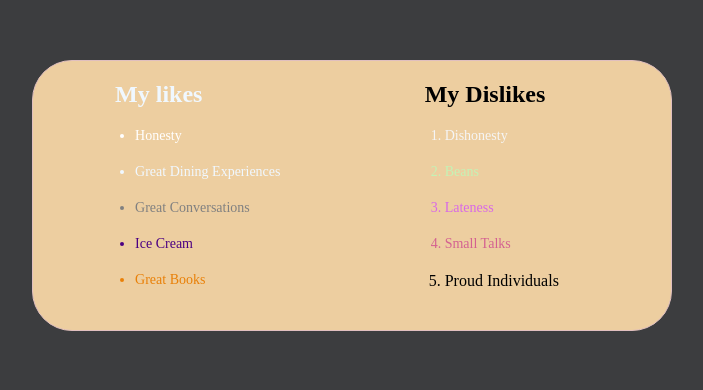
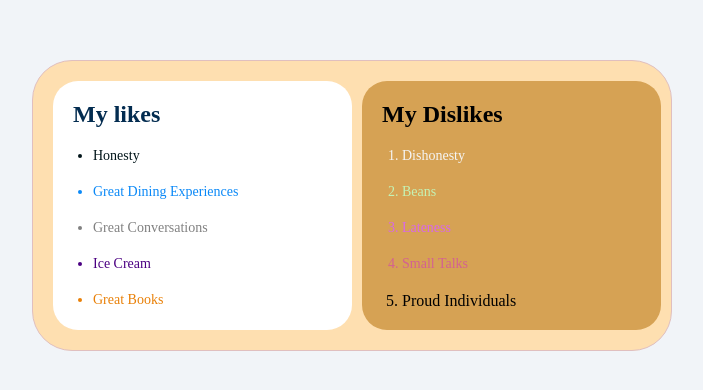
Before and after one commit to A-Micheal/third-assignment-B, a plain HTML site: page index.html in a window 1280 px wide. Shown: the whole page, without its empty margins (288-991 px from the left). Drawn offline with Linux system fonts and the light colour scheme.

Commit message:
second commit

```diff
--- a/index.html
+++ b/index.html
@@ -9,7 +9,7 @@
   </head>
   <body>
     <div class="general-container">
-
+        <div class="ul1">
 <ul class="unordered-list" id="unordered-list1">
     <h2>My likes </h2>
 <li class="list1" id="list1a">Honesty</li>
@@ -17,17 +17,20 @@
 <li class="list3" id="list3a"> Great Conversations </li>
 <li class="list4" id="list4a">Ice Cream</li>
 <li class="list5" id="list5a"> Great Books</li>
+</ul>
+</div >
 
-</ul>
-
+<div class="ol1">
 <ol class="ordered-list" id="ordered-list1">
     <h2> My Dislikes</h2>
 <li class="olist1" id="olist1a">Dishonesty</li>
+<div>
 <li class="olist2" id="olist2a" >Beans</li>
 <li class="olist3" id="olist3a">Lateness</li>
 <li class="olist4" id="olist4a">Small Talks</li>
 <li class="olist5" id="olist5a">Proud Individuals</li>
 </ol>
+    </div>
 
 
 
--- a/styles.css
+++ b/styles.css
@@ -7,7 +7,7 @@
 body{
     margin:auto;
     padding-top: 60px;
-    background-color:#3c3d3f ;
+    background-color:#f1f4f8 ;
 }
 .general-container{
     width: 50%;
@@ -19,20 +19,36 @@ body{
    min-height: 90%;
    background-color:rgba(255, 221, 170, 0.911);
    border-radius: 40px;
-   padding:20px 30px 20px 20px;
+   padding:20px 10px 20px 20px;
    border: 1px solid rgb(224, 191, 191);
 
 }
 ul li , ol li{
     margin: 20px ;
 }
+.ul1{
+    background-color: white;
+    width: 50%;
+    border-radius: 25px;
+    padding-top:20px ;
+    padding-left: 20px;
+    margin-right: 10px;
+}
+.ol1{
+    background-color: rgb(214, 162, 84);
+    padding-top:20px ;
+    padding-left: 20px;
+    border-radius: 25px;
+    width: 50%;
+}
 .unordered-list{
     font: size 14px;
     color: blanchedalmond;
+
 }
 #unordered-list1{
     font-size:16px;
-    color:aliceblue;
+    color:rgb(3, 44, 80);
 
 }
 .list1{
@@ -40,7 +56,7 @@ ul li , ol li{
     font-size: 10px;
 }
 #list1a{
-    color:white;
+    color:rgb(2, 21, 26);
     font-size: 14px;
 }
 .list2{
@@ -48,7 +64,7 @@ ul li , ol li{
     font-size: 16px;
 }
 #list2a{
-    color: aliceblue;
+    color: rgb(11, 137, 247);
     font-size:14px;
 }
 #list3a{
```
